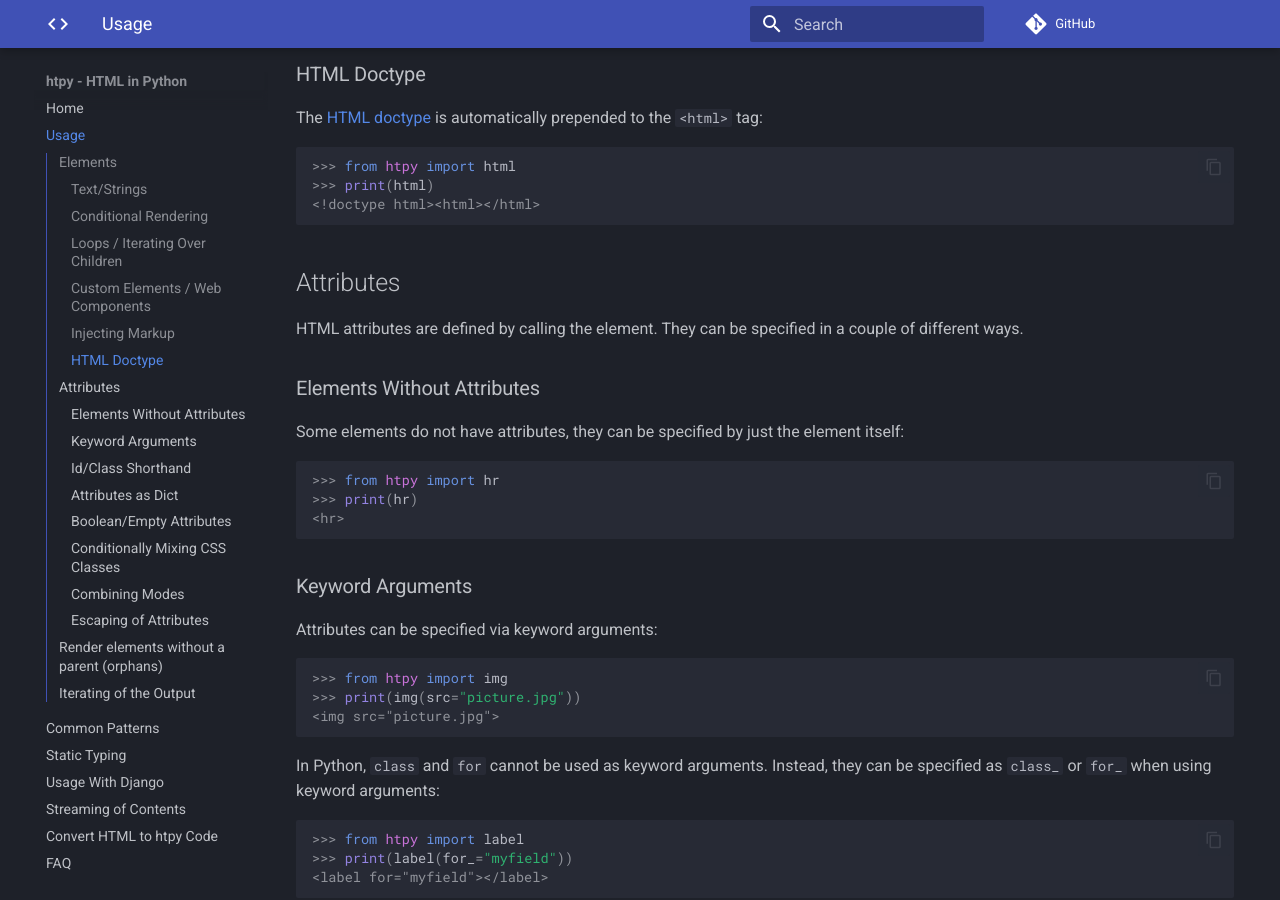
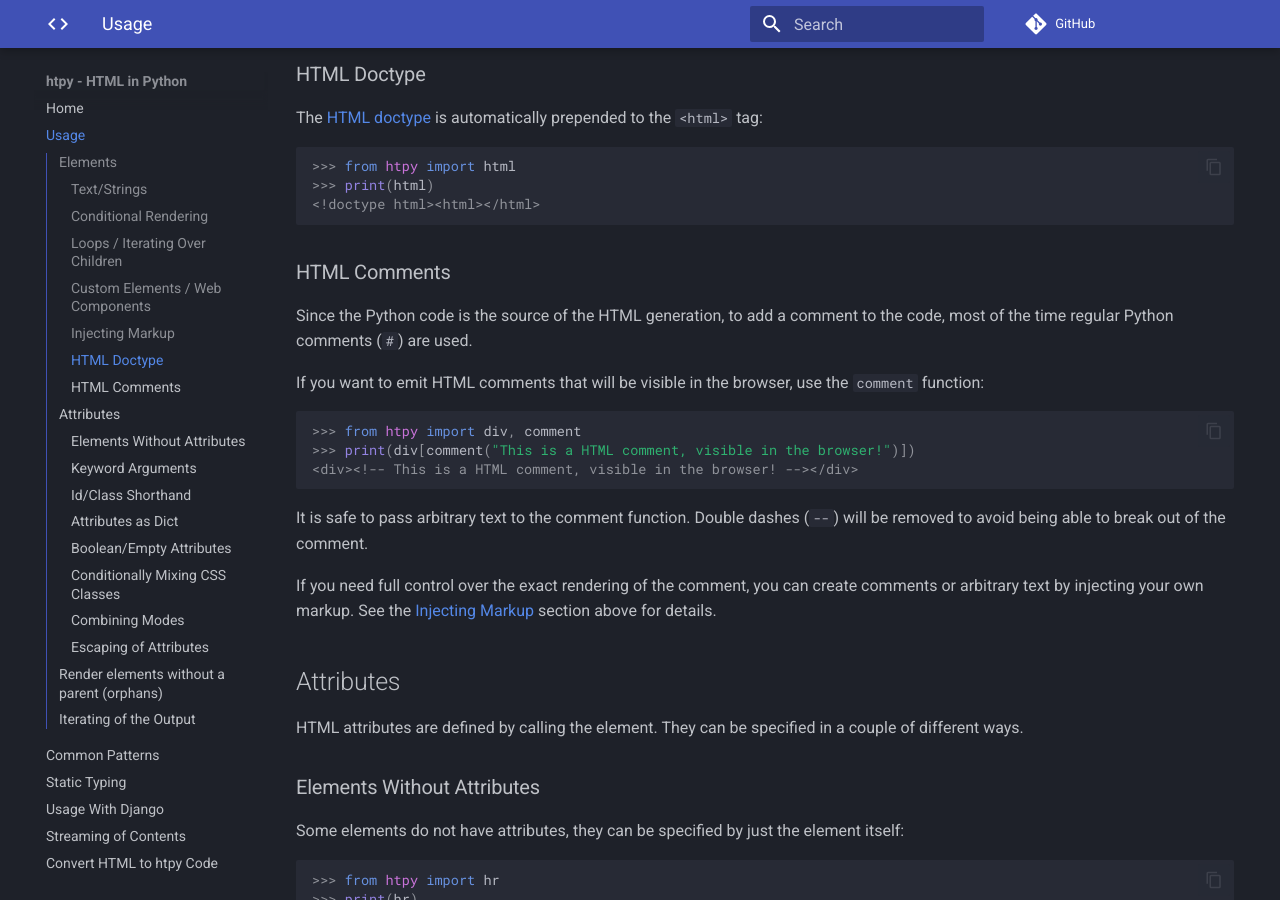
Before and after one commit to pelme/htpy, an MkDocs documentation site: the page built from docs/usage.md, in a window 1280 px wide and 900 px high, scrolled down 3143 px. Built offline with MkDocs 1.6.1 and Material for MkDocs 9.7.7, drawn with Linux system fonts in a browser that asks for light colours; comment, search, counter and statistics services are not loaded.

Commit message:
Add function to generate comments. Fixed #42.

````diff
--- a/docs/usage.md
+++ b/docs/usage.md
@@ -156,6 +156,26 @@ The [HTML doctype](https://developer.mozilla.org/en-US/docs/Glossary/Doctype) is
 >>> print(html)
 <!doctype html><html></html>
 ```
+
+### HTML Comments
+
+Since the Python code is the source of the HTML generation, to add a comment to
+the code, most of the time regular Python comments (`#`) are used.
+
+If you want to emit HTML comments that will be visible in the browser, use the `comment` function:
+
+```pycon
+>>> from htpy import div, comment
+>>> print(div[comment("This is a HTML comment, visible in the browser!")])
+<div><!-- This is a HTML comment, visible in the browser! --></div>
+```
+
+It is safe to pass arbitrary text to the comment function. Double dashes (`--`)
+will be removed to avoid being able to break out of the comment.
+
+If you need full control over the exact rendering of the comment, you can create
+comments or arbitrary text by injecting your own markup. See the [Injecting
+Markup](#injecting-markup) section above for details.
 
 ## Attributes
 
--- a/htpy/__init__.py
+++ b/htpy/__init__.py
@@ -229,6 +229,11 @@ def render_node(node: Node) -> _Markup:
     return _Markup("".join(iter_node(node)))
 
 
+def comment(text: str) -> _Markup:
+    escaped_text = text.replace("--", "")
+    return _Markup(f"<!-- {escaped_text} -->")
+
+
 class _HasHtml(Protocol):
     def __html__(self) -> str: ...
 
````
Also changed, not shown: docs/changelog.md (+5 -0 lines), 1 other file.
